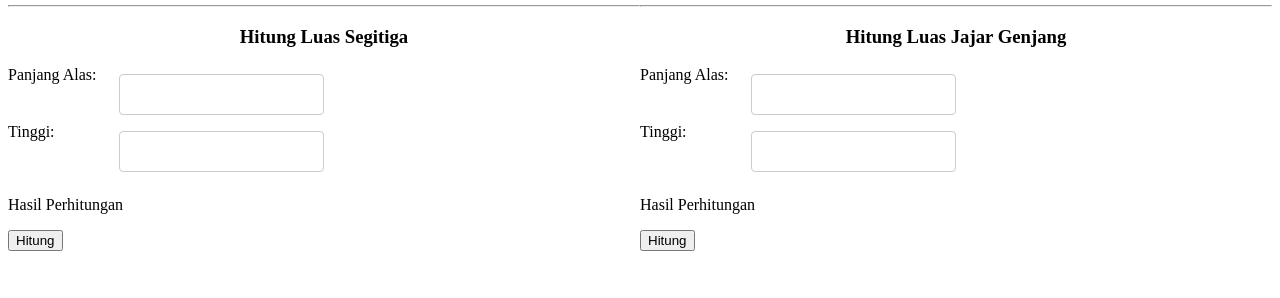
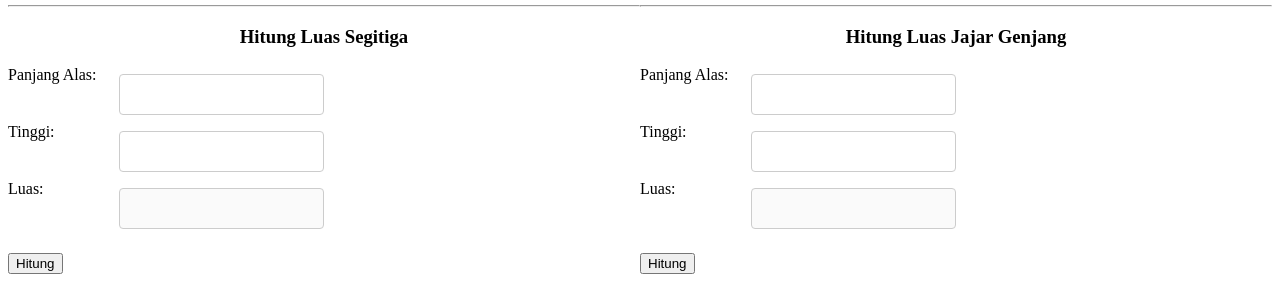
Before and after one commit to revou-fundamental-course/02-sept-24-fiann15, a plain HTML site: page index.html in a window 1280 px wide. Shown: the part 617-915 px from the top of the page. Before the commit the page ends 876 px from the top, so only its background shows below. Drawn offline with Linux system fonts and the light colour scheme.

Commit message:
update js

```diff
--- a/css/style.css
+++ b/css/style.css
@@ -92,6 +92,15 @@ input[type="number"] {
   box-sizing: border-box;
 }
 
+input[type="text"] {
+  padding: 12px 20px;
+  margin: 8px 0;
+  display: inline-block;
+  border: 1px solid #ccc;
+  border-radius: 4px;
+  box-sizing: border-box;
+}
+
 .main-content {
   display: flex;
 }
@@ -106,3 +115,7 @@ input[type="number"] {
 .main-content > aside {
   flex: 1;
 }
+
+.button-style {
+  background-color: chocolate;
+}
--- a/index.html
+++ b/index.html
@@ -46,16 +46,29 @@
             </header>
 
             <div class="input-wrapper">
-              <label for="panjang alas">Panjang Alas:</label>
-              <input id="panjang alas" type="number" />
+              <label for="alas_segitiga">Panjang Alas:</label>
+              <input id="alas_segitiga" type="number" />
             </div>
             <div class="input-wrapper">
-              <label for="tinggi">Tinggi:</label>
-              <input id="tinggi" type="number" />
+              <label for="tinggi_segitiga">Tinggi:</label>
+              <input id="tinggi_segitiga" type="number" />
             </div>
-
-            <p id="result">Hasil Perhitungan</p>
-            <button>Hitung</button>
+            <div class="input-wrapper">
+              <label for="luas_segitiga">Luas:</label>
+              <input
+                id="luas_segitiga"
+                type="text"
+                name="luas"
+                disabled="true"
+              />
+            </div>
+            <p>
+              <input
+                type="button"
+                value="Hitung"
+                onclick="hitungLuasSegitiga()"
+              />
+            </p>
           </form>
         </aside>
 
@@ -79,19 +92,34 @@
             </header>
 
             <div class="input-wrapper">
-              <label for="panjang alas">Panjang Alas:</label>
-              <input id="panjang alas" type="number" />
+              <label for="alas_jajar_genjang">Panjang Alas:</label>
+              <input id="alas_jajar_genjang" type="number" name="alas" />
             </div>
             <div class="input-wrapper">
-              <label for="tinggi">Tinggi:</label>
-              <input id="tinggi" type="number" />
+              <label for="tinggi_jajar_genjang">Tinggi:</label>
+              <input id="tinggi_jajar_genjang" type="number" name="tinggi" />
+            </div>
+            <div class="input-wrapper">
+              <label for="luas_jajar_genjang">Luas:</label>
+              <input
+                id="luas_jajar_genjang"
+                type="text"
+                name="luas"
+                disabled="true"
+              />
             </div>
 
-            <p id="result">Hasil Perhitungan</p>
-            <button>Hitung</button>
+            <p>
+              <input
+                type="button"
+                value="Hitung"
+                onclick="hitungLuasJajarGenjang()"
+              />
+            </p>
           </form>
         </aside>
       </section>
     </main>
+    <script src="js\script.js"></script>
   </body>
 </html>
--- a/js/script.js
+++ b/js/script.js
@@ -0,0 +1,26 @@
+// JavaScript
+function hitungLuasSegitiga() {
+  let alas = parseFloat(document.getElementById("alas_segitiga").value);
+  let tinggi = parseFloat(document.getElementById("tinggi_segitiga").value);
+  if (isNaN(alas) || isNaN(tinggi)) {
+    alert("Masukkan Angka Yang Valid");
+    return;
+  }
+  let luas = 0.5 * alas * tinggi;
+
+  document.getElementById("luas_segitiga").value = luas;
+}
+
+function hitungLuasJajarGenjang() {
+  let alas = parseFloat(document.getElementById("alas_jajar_genjang").value);
+  let tinggi = parseFloat(
+    document.getElementById("tinggi_jajar_genjang").value
+  );
+  if (isNaN(alas) || isNaN(tinggi)) {
+    alert("Masukkan Angka Yang Valid");
+    return;
+  }
+  let luas = alas * tinggi;
+
+  document.getElementById("luas_jajar_genjang").value = luas;
+}
```
